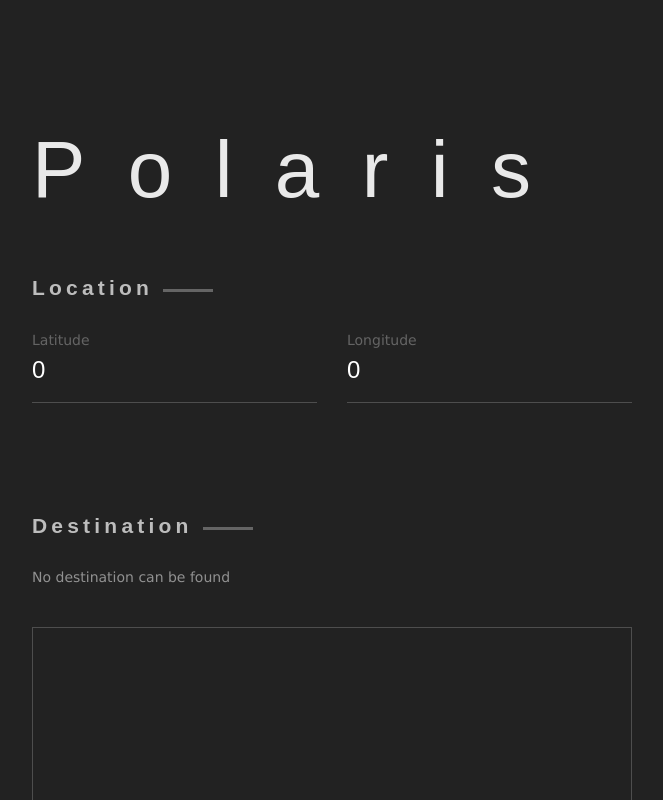
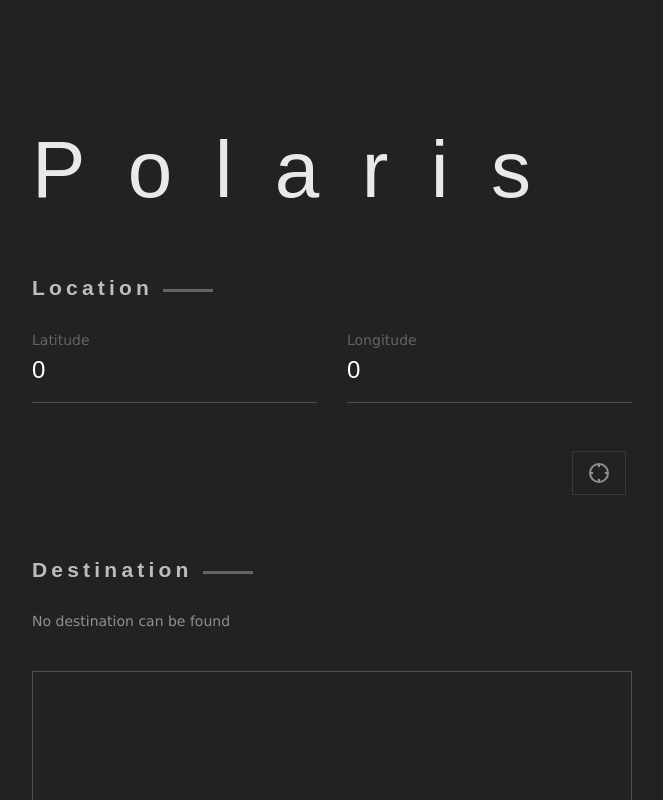
Before and after one commit to stereomyth/polaris, a Nuxt app: page / in a window 1280 px wide. Shown: the top 800 px of the page, without its empty margins (308-971 px from the left). Built offline with nearby package versions, Linux system fonts and the light colour scheme; a web font is replaced by a local one.

Commit message:
convert index js

```diff
--- a/layouts/default.vue
+++ b/layouts/default.vue
@@ -109,58 +109,6 @@ button {
   }
 }
 
-.geo-btn {
-  padding: 11px 16px;
-  margin-right: 6px;
-  display: none;
-
-  &.visible {
-    display: inline-block;
-    vertical-align: bottom;
-  }
-}
-
-.geo-icon {
-  width: 16px;
-  height: 16px;
-  border: 2px solid currentColor;
-  border-radius: 50%;
-  position: relative;
-
-  &:before,
-  &:after {
-    content: "";
-    position: absolute;
-    height: 2px;
-    width: 2px;
-    background-color: currentColor;
-  }
-
-  &:before {
-    height: 100%;
-    top: 0;
-    left: 50%;
-    transform: translateX(-50%);
-  }
-
-  &:after {
-    width: 100%;
-    top: 50%;
-    left: 0;
-    transform: translateY(-50%);
-  }
-}
-
-.geo-icon-mask {
-  position: relative;
-  background-color: #222;
-  width: 12px;
-  height: 12px;
-  border-radius: 50%;
-  margin: 2px;
-  z-index: 10;
-}
-
 input,
 .faux-input {
   transition: all 0.3s;
@@ -237,40 +185,4 @@ hr {
     width: 50%;
   }
 }
-
-.compass {
-  border: 2px solid rgba(white, 0.2);
-  border-radius: 50%;
-  width: 100px;
-  height: 100px;
-  padding: 10px;
-  margin: 0px auto;
-}
-
-.needle {
-  height: 100px;
-  width: 12px;
-  margin: auto;
-  position: relative;
-
-  &:before,
-  &:after {
-    content: "";
-    height: 0;
-    width: 0;
-    position: absolute;
-    border: 6px solid transparent;
-  }
-
-  &:before {
-    border-bottom: 50px solid rgba(white, 0.7);
-    border-top-width: 0px;
-  }
-
-  &:after {
-    border-top: 50px solid rgba(white, 0.2);
-    border-bottom-width: 0px;
-    top: 50%;
-  }
-}
 </style>
--- a/pages/index.vue
+++ b/pages/index.vue
@@ -3,12 +3,60 @@ import Map from "~/components/Map";
 
 export default {
   components: { Map },
+
+  mounted() {
+    this.geoloc = "geolocation" in navigator;
+  },
+
+  methods: {
+    setCoords(lat, long) {
+      if (lat && long) {
+        fetch("/set", {
+          method: "post",
+          body: JSON.stringify({ lat: lat, long: long }),
+          headers: { "Content-Type": "application/json" }
+        })
+          .then(res => {
+            console.log("success");
+            $(".update-success").addClass("visible");
+          })
+          .catch(err => {
+            console.log("error", err);
+          });
+      }
+    },
+
+    getCoordsFromGeo() {
+      // console.log("geo?");
+
+      navigator.geolocation.getCurrentPosition(
+        position => {
+          this.loc.lat = position.coords.latitude.toFixed(3);
+          this.loc.lng = position.coords.longitude.toFixed(3);
+
+          //     // setCoords(lat, long);
+        },
+        error => {
+          alert(error.message);
+        }
+      );
+    }
+  },
+
   data: () => ({
+    geoloc: false,
     loc: { lat: 0, lng: 0 },
     dest: null
     // hmm = loc
   })
 };
+
+// $('.set-btn').on('click', function () {
+//   let lat = $('#lat').val();
+//   let long = $('#long').val();
+
+//   setCoords(lat, long);
+// });
 </script>
 
 <template>
@@ -32,7 +80,7 @@ export default {
           <div class="update-success">Compasslocation updated</div>
           <div class="update-fail">Update failed</div>
         </div>
-        <button class="geo-btn">
+        <button class="geo-btn" v-if="geoloc" @click="getCoordsFromGeo" type="button">
           <div class="geo-icon">
             <div class="geo-icon-mask"></div>
           </div>
@@ -87,4 +135,90 @@ export default {
 </template>
 
 <style lang="scss">
+.geo-btn {
+  padding: 11px 16px;
+  margin-right: 6px;
+
+  &.visible {
+    display: inline-block;
+    vertical-align: bottom;
+  }
+}
+
+.geo-icon {
+  width: 16px;
+  height: 16px;
+  border: 2px solid currentColor;
+  border-radius: 50%;
+  position: relative;
+
+  &:before,
+  &:after {
+    content: "";
+    position: absolute;
+    height: 2px;
+    width: 2px;
+    background-color: currentColor;
+  }
+
+  &:before {
+    height: 100%;
+    top: 0;
+    left: 50%;
+    transform: translateX(-50%);
+  }
+
+  &:after {
+    width: 100%;
+    top: 50%;
+    left: 0;
+    transform: translateY(-50%);
+  }
+}
+
+.geo-icon-mask {
+  position: relative;
+  background-color: #222;
+  width: 12px;
+  height: 12px;
+  border-radius: 50%;
+  margin: 2px;
+  z-index: 10;
+}
+
+.compass {
+  border: 2px solid rgba(white, 0.2);
+  border-radius: 50%;
+  width: 100px;
+  height: 100px;
+  padding: 10px;
+  margin: 0px auto;
+}
+
+.needle {
+  height: 100px;
+  width: 12px;
+  margin: auto;
+  position: relative;
+
+  &:before,
+  &:after {
+    content: "";
+    height: 0;
+    width: 0;
+    position: absolute;
+    border: 6px solid transparent;
+  }
+
+  &:before {
+    border-bottom: 50px solid rgba(white, 0.7);
+    border-top-width: 0px;
+  }
+
+  &:after {
+    border-top: 50px solid rgba(white, 0.2);
+    border-bottom-width: 0px;
+    top: 50%;
+  }
+}
 </style>
```
